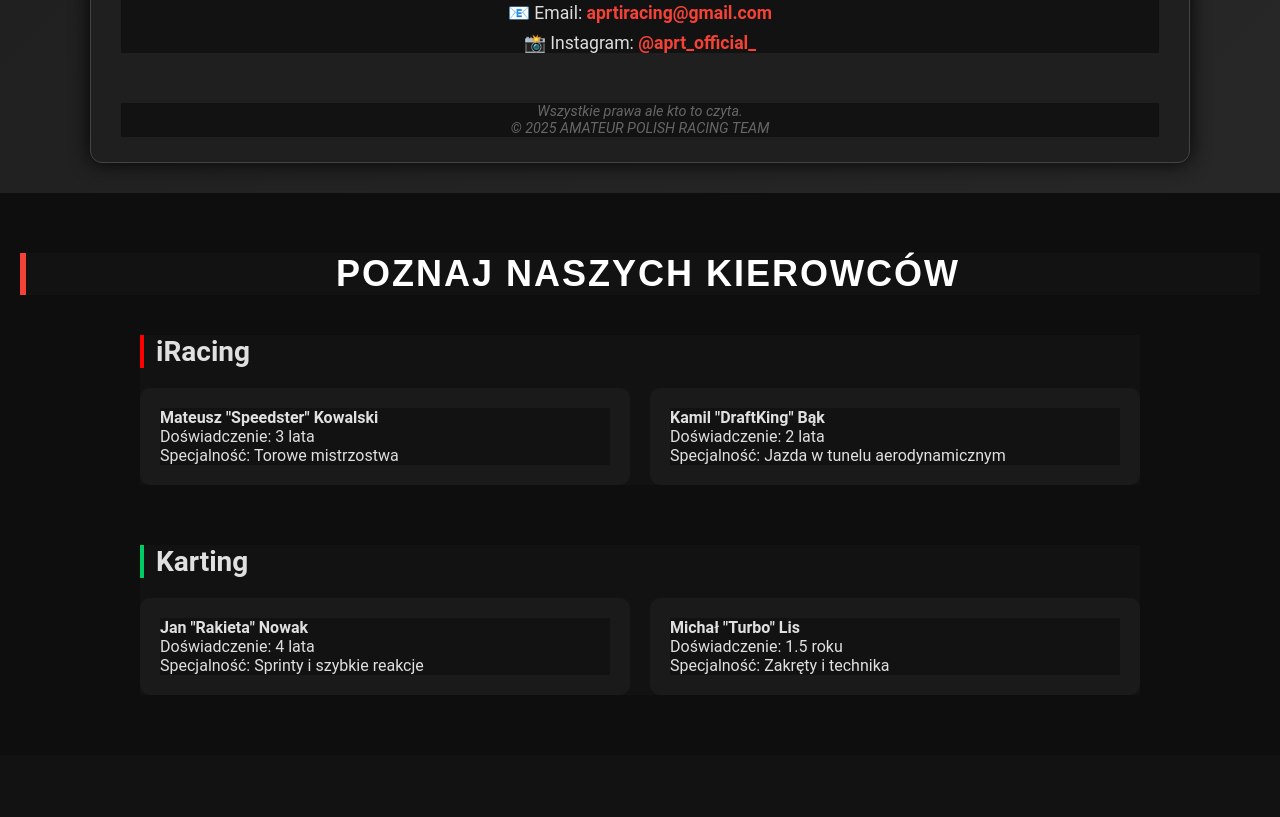
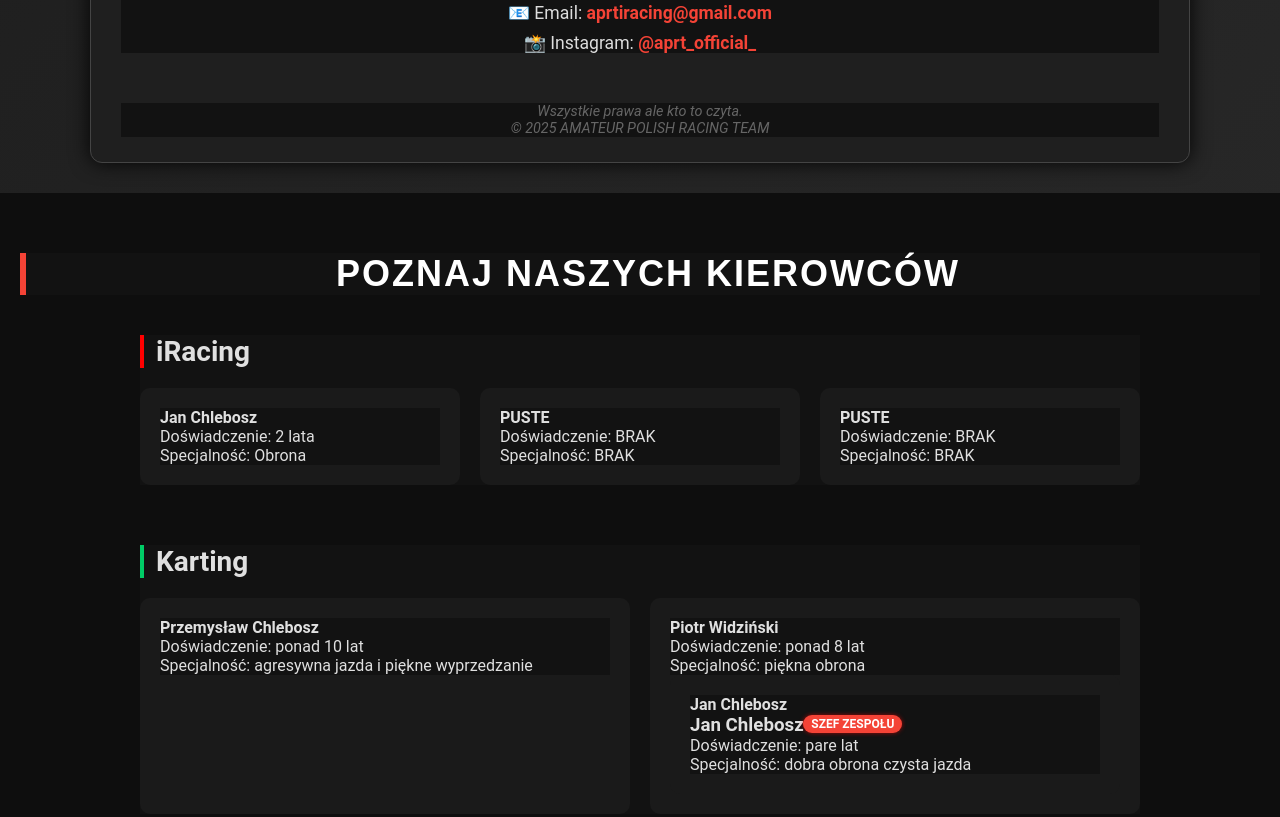
Before and after one commit to jaaniro/APRT, a plain HTML site: page index.html in a window 1280 px wide. Shown: the part 813-1630 px from the top of the page. Drawn offline with Linux system fonts and the light colour scheme.

Commit message:
Update index.html

```diff
--- a/index.html
+++ b/index.html
@@ -284,15 +284,22 @@
     <h3 style="font-size: 28px; border-left: 4px solid #ff0000; padding-left: 12px; margin-bottom: 20px;">iRacing</h3>
     <div style="display: flex; flex-wrap: wrap; gap: 20px;">
       <div style="flex: 1 1 250px; background: #1a1a1a; padding: 20px; border-radius: 10px;">
-        <h4 style="margin-top: 0;">Mateusz "Speedster" Kowalski</h4>
-        <p>Doświadczenie: 3 lata</p>
-        <p>Specjalność: Torowe mistrzostwa</p>
+        <h4 style="margin-top: 0;">Jan Chlebosz</h4>
+        <p>Doświadczenie: 2 lata</p>
+        <p>Specjalność: Obrona </p>
       </div>
 
       <div style="flex: 1 1 250px; background: #1a1a1a; padding: 20px; border-radius: 10px;">
-        <h4 style="margin-top: 0;">Kamil "DraftKing" Bąk</h4>
-        <p>Doświadczenie: 2 lata</p>
-        <p>Specjalność: Jazda w tunelu aerodynamicznym</p>
+        <h4 style="margin-top: 0;">PUSTE</h4>
+        <p>Doświadczenie: BRAK </p>
+        <p>Specjalność: BRAK </p>
+      </div>
+
+        <div style="flex: 1 1 250px; background: #1a1a1a; padding: 20px; border-radius: 10px;">
+        <h4 style="margin-top: 0;">PUSTE</h4>
+        <p>Doświadczenie: BRAK </p>
+        <p>Specjalność: BRAK </p>
+      </div>
       </div>
     </div>
   </div>
@@ -302,15 +309,21 @@
     <h3 style="font-size: 28px; border-left: 4px solid #00cc66; padding-left: 12px; margin-bottom: 20px;">Karting</h3>
     <div style="display: flex; flex-wrap: wrap; gap: 20px;">
       <div style="flex: 1 1 250px; background: #1a1a1a; padding: 20px; border-radius: 10px;">
-        <h4 style="margin-top: 0;">Jan "Rakieta" Nowak</h4>
-        <p>Doświadczenie: 4 lata</p>
-        <p>Specjalność: Sprinty i szybkie reakcje</p>
+        <h4 style="margin-top: 0;">Przemysław Chlebosz</h4>
+        <p>Doświadczenie: ponad 10 lat</p>
+        <p>Specjalność: agresywna jazda i piękne wyprzedzanie</p>
       </div>
 
       <div style="flex: 1 1 250px; background: #1a1a1a; padding: 20px; border-radius: 10px;">
-        <h4 style="margin-top: 0;">Michał "Turbo" Lis</h4>
-        <p>Doświadczenie: 1.5 roku</p>
-        <p>Specjalność: Zakręty i technika</p>
+        <h4 style="margin-top: 0;">Piotr Widziński</h4>
+        <p>Doświadczenie: ponad 8 lat</p>
+        <p>Specjalność: piękna obrona</p>
+
+      <div style="flex: 1 1 250px; background: #1a1a1a; padding: 20px; border-radius: 10px;">
+        <h4 style="margin-top: 0;">Jan Chlebosz</h4>
+        <h3>Jan Chlebosz <span class="badge">Szef Zespołu</span></h3>
+        <p>Doświadczenie: pare lat</p>
+        <p>Specjalność: dobra obrona czysta jazda </p>
       </div>
     </div>
   </div>
```
